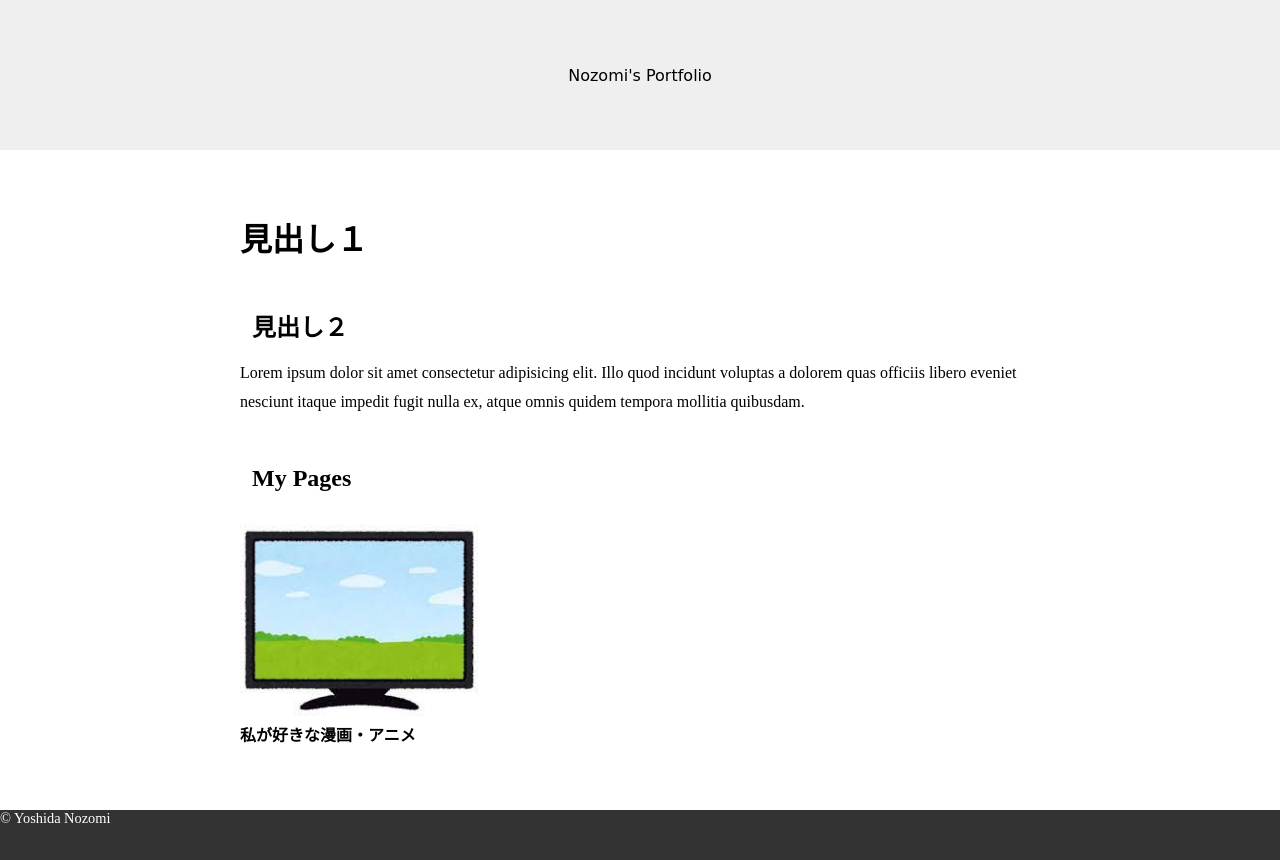
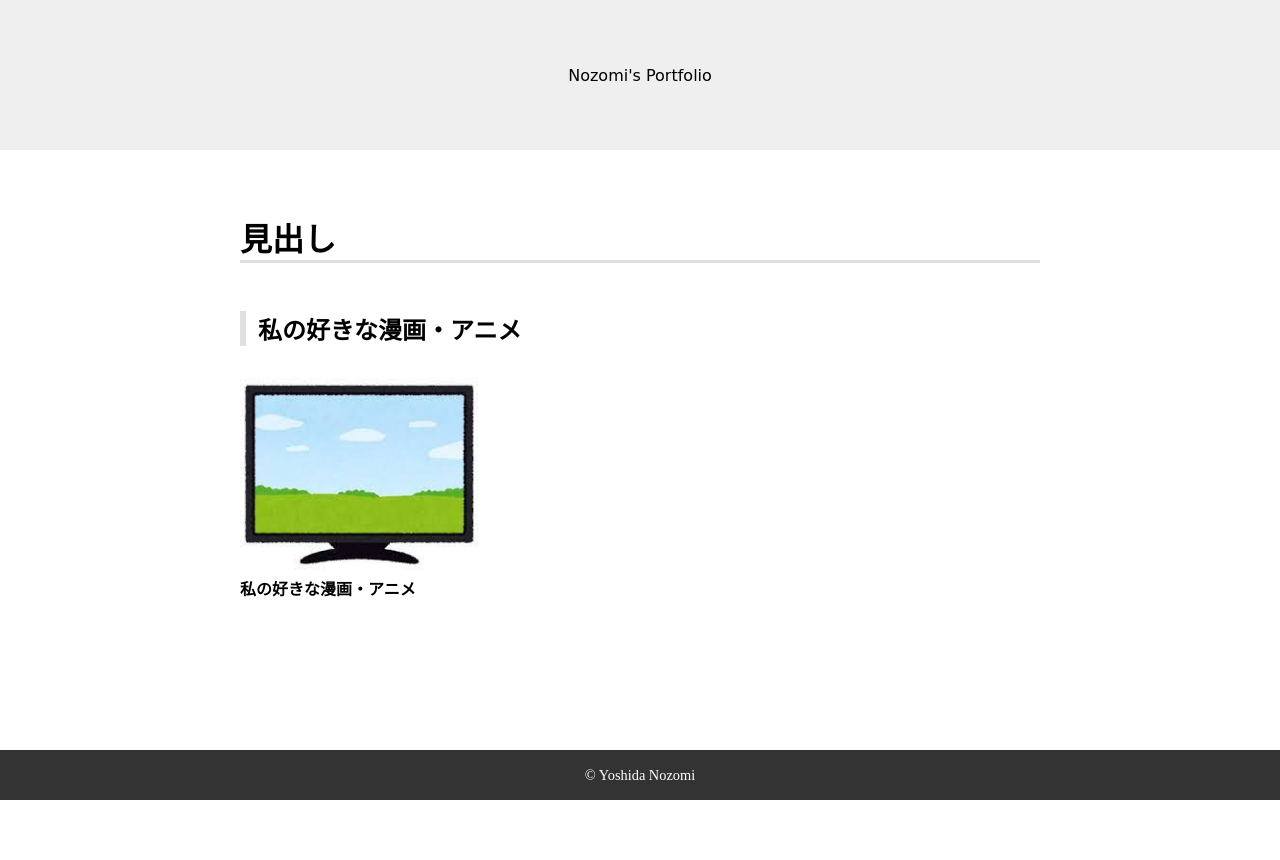
Before and after one commit to nozo-yomi/portfolio, a plain HTML site: page index.html in a window 1280 px wide. After the commit the page ends 800 px from the top, so only its background shows below. Drawn offline with Linux system fonts and the light colour scheme; some packages are replaced by stand-ins of ours; a web font is replaced by a local one.

Commit message:
Add files via upload

```diff
--- a/index.html
+++ b/index.html
@@ -17,14 +17,13 @@
         Nozomi's Portfolio
     </header>
     <main>
-        <h1>見出し１</h1>
-        <h2>見出し２</h2>
-        <p>Lorem ipsum dolor sit amet consectetur adipisicing elit. Illo quod incidunt voluptas a dolorem quas officiis libero eveniet nesciunt itaque impedit fugit nulla ex, atque omnis quidem tempora mollitia quibusdam.</p>
-   <h2>My Pages</h2>
+        <h1>見出し</h1>
+
+   <h2>私の好きな漫画・アニメ</h2>
    <div class="card-wrapper">
         <a href="recommend.html" class="card">
             <img src="image/anime.jpg" alt="">
-            <div class="title">私が好きな漫画・アニメ</div>
+            <div class="title">私の好きな漫画・アニメ</div>
         </a>
    </div>
     </main>
--- a/style.css
+++ b/style.css
@@ -29,22 +29,23 @@ header{
     font-family: 'Edu TAS Beginner', cursive;
 }
 main{
-    grid-area: main;s
+    grid-area: main;
 }
 footer {
     grid-area: footer;
     background-color: #333333;
     color: #FFFFFF;
+    display: flex;
     justify-content: center;
     align-items: center;
     font-size: 0.9em;
 }
 h1{
-    border-bottom: 3px soild #dfdfdf;
+    border-bottom: 3px solid #dfdfdf;
 }
 h2{
     margin-top: 48px;
-    border-left: 6px soild #dfdfdf;
+    border-left: 6px solid #dfdfdf;
     padding-left: 0.5em;
 }
 p{
```
